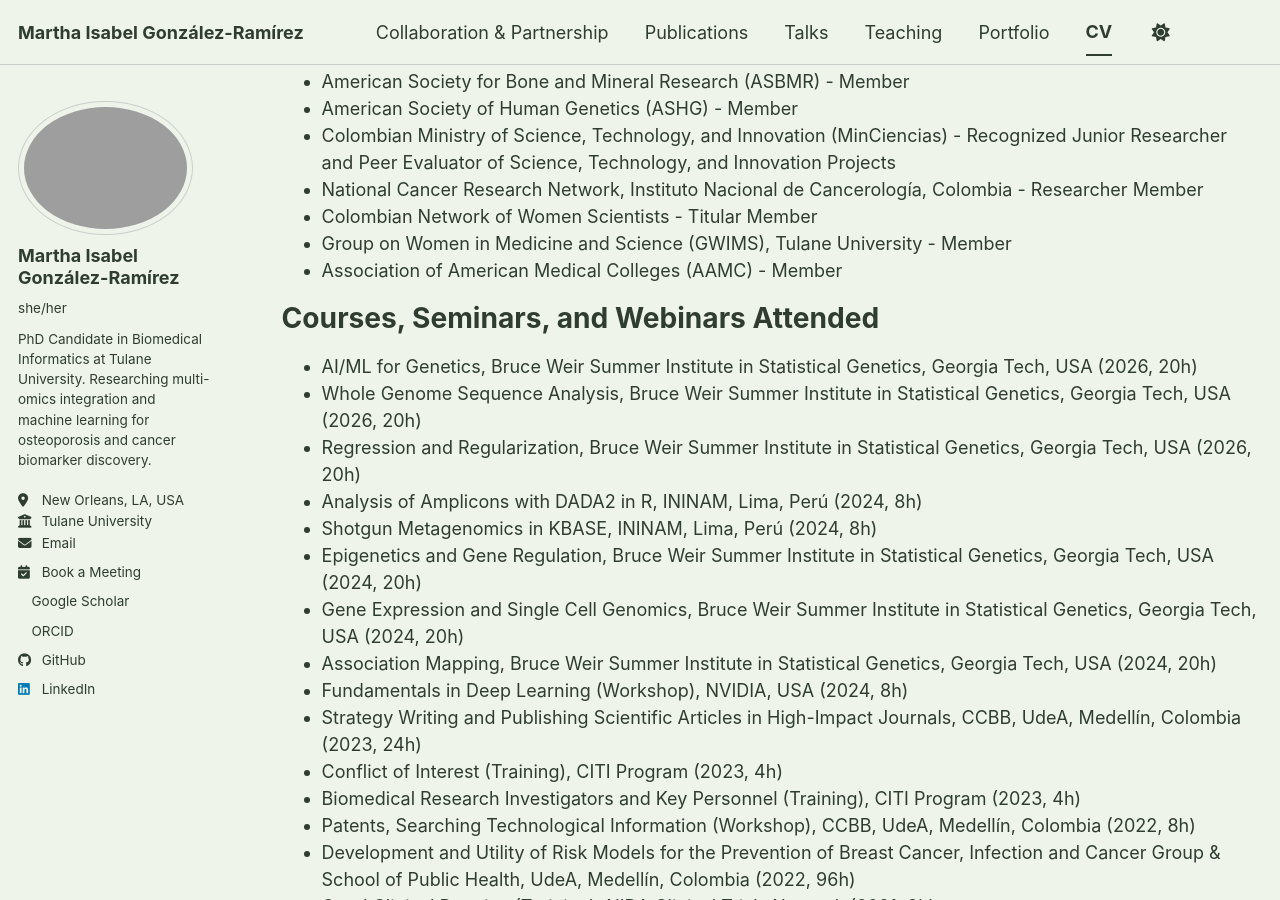
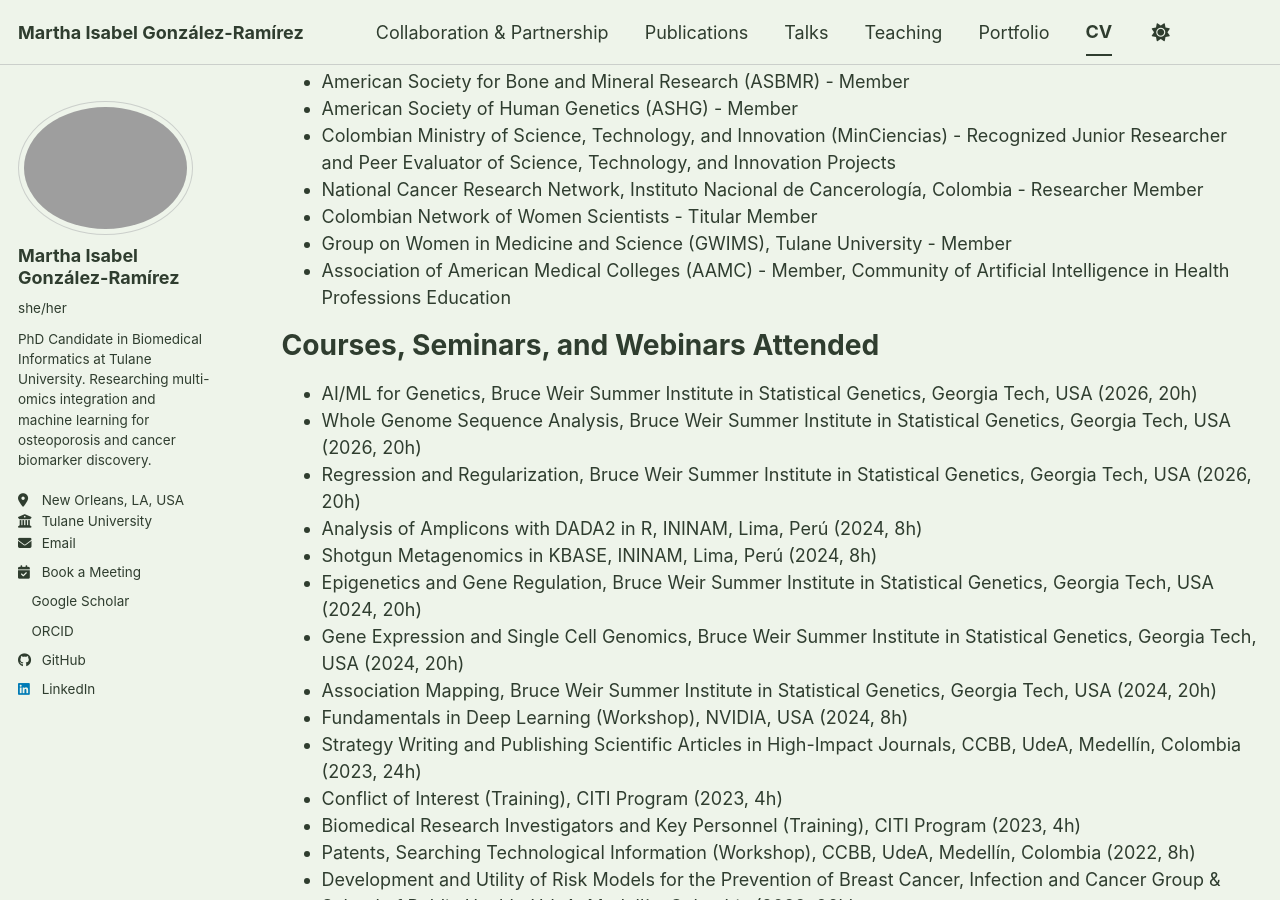
Before and after one commit to migonzalezr/migonzalezr.github.io, a Jekyll site: the page built from _pages/cv.md, in a window 1280 px wide and 900 px high, scrolled down 7313 px. Built offline with Jekyll 4.4.1, drawn with Linux system fonts in a browser that asks for light colours; a style sheet for code colours, icons or effects is not loaded.

Commit message:
Update AAMC membership - add Community of AI in Health Professions Education

```diff
--- a/_pages/cv.md
+++ b/_pages/cv.md
@@ -107,7 +107,7 @@ Professional Organizations
 * National Cancer Research Network, Instituto Nacional de Cancerología, Colombia - Researcher Member
 * Colombian Network of Women Scientists - Titular Member
 * Group on Women in Medicine and Science (GWIMS), Tulane University - Member
-* Association of American Medical Colleges (AAMC) - Member
+* Association of American Medical Colleges (AAMC) - Member, Community of Artificial Intelligence in Health Professions Education
 
 
 Courses, Seminars, and Webinars Attended
```
